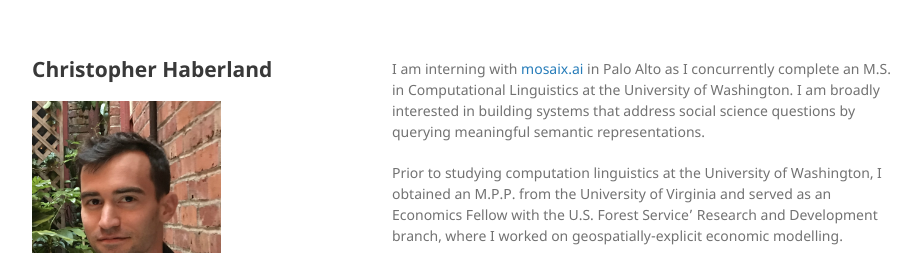
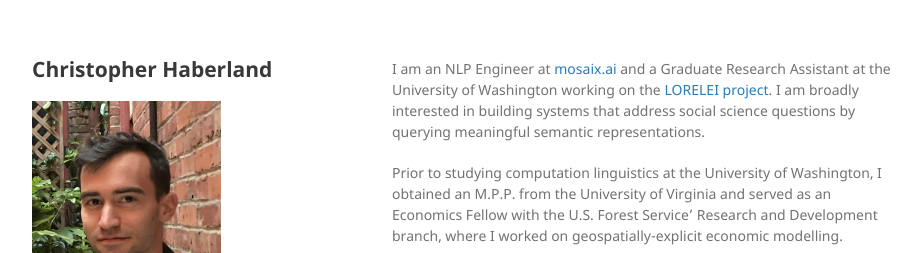
Before and after one commit to argideritzalpea/argideritzalpea.github.io, a Jekyll site: the page built from index.md, in a window 1280 px wide. Shown: the top 253 px of the page, without its empty margins (178-1099 px from the left). Built offline with Jekyll 4.4.1, drawn with Linux system fonts in a browser that asks for light colours; our own code applies the rules of GitHub Pages for plain Markdown files.

Commit message:
Update index.md

```diff
--- a/index.md
+++ b/index.md
@@ -1,3 +1,3 @@
-I am interning with [mosaix.ai](https://www.mosaix.ai/) in Palo Alto as I concurrently complete an M.S. in Computational Linguistics at the University of Washington. I am broadly interested in building systems that address social science questions by querying meaningful semantic representations.
+I am an NLP Engineer at [mosaix.ai](https://www.mosaix.ai/) and a Graduate Research Assistant at the University of Washington working on the [LORELEI project](https://www.darpa.mil/program/low-resource-languages-for-emergent-incidents). I am broadly interested in building systems that address social science questions by querying meaningful semantic representations.
 
 Prior to studying computation linguistics at the University of Washington, I obtained an M.P.P. from the University of Virginia and served as an Economics Fellow with the U.S. Forest Service' Research and Development branch, where I worked on geospatially-explicit economic modelling.
```
